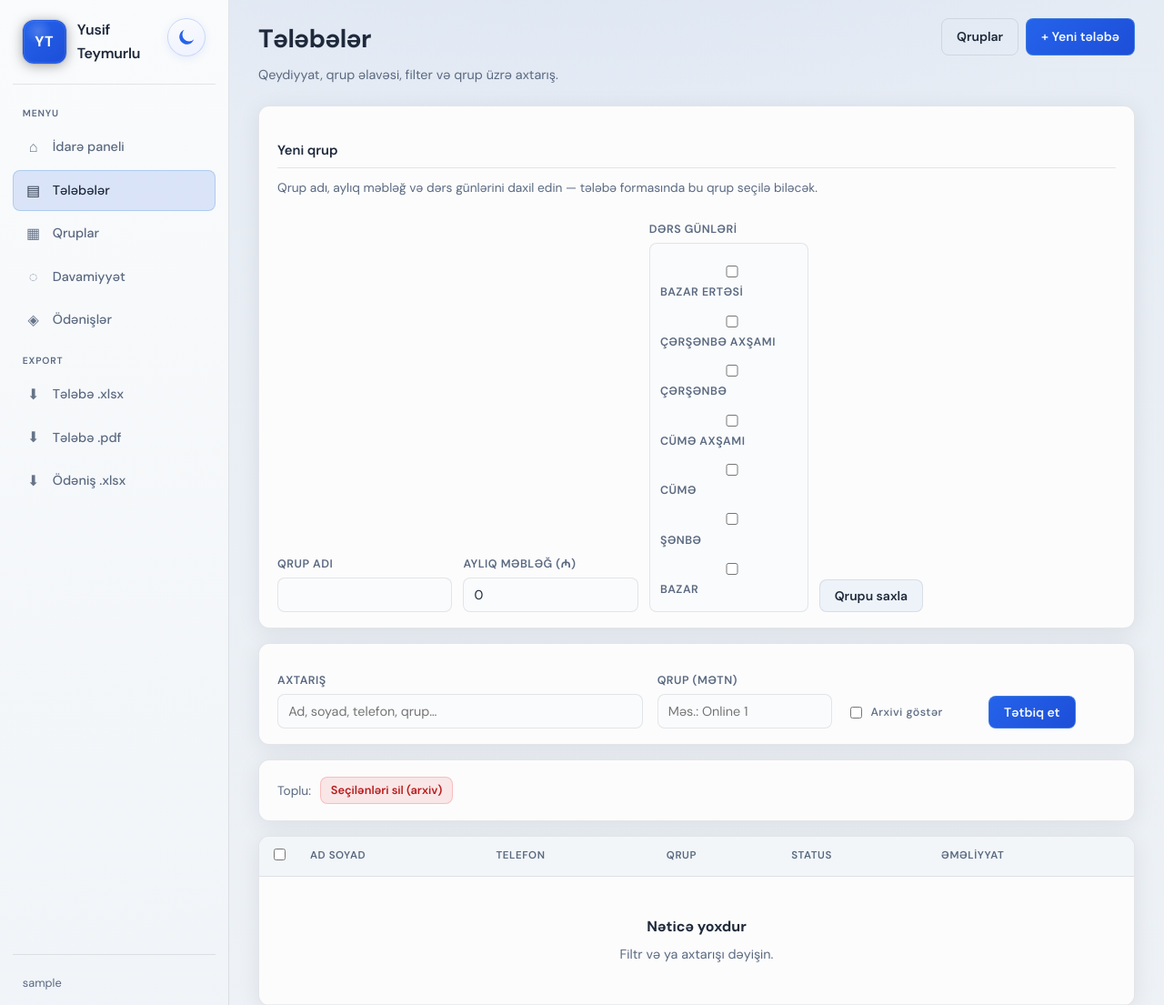
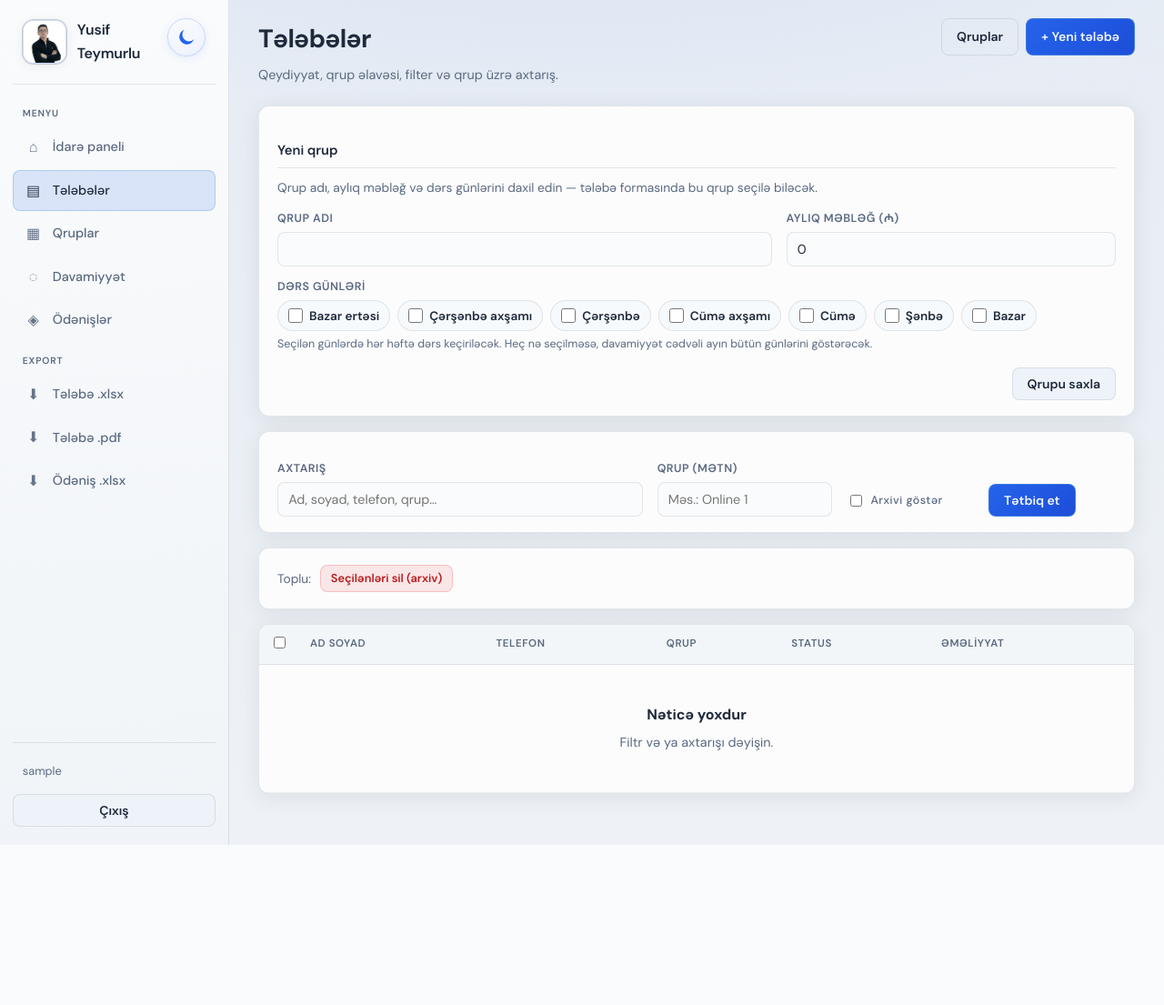
Before and after one commit to teymurov-git/Student-Management-System-Main, a Django app: page /students/ in a window 1280 px wide. Shown: the top 1105 px of the page at 91% size. After the commit the page ends 929 px from the top, so only its background shows below. Run offline with Django 4.2, Linux system fonts and the light colour scheme; the visitor is signed in with stand-in values (Sample User, id 1); data that the repository does not hold is empty.

Commit message:
'updated'

```diff
--- a/backend/portal/forms.py
+++ b/backend/portal/forms.py
@@ -11,6 +11,9 @@ from students.models import Student, StudentGroup
 def _wire_widgets(form: forms.BaseForm) -> None:
     for field in form.fields.values():
         c = field.widget.attrs.get("class", "").strip()
+        if isinstance(field.widget, forms.CheckboxSelectMultiple):
+            field.widget.attrs["class"] = f"{c} checkbox-chip-list".strip()
+            continue
         field.widget.attrs["class"] = f"{c} field-control".strip()
 
 
--- a/backend/portal/static/portal/style.css
+++ b/backend/portal/static/portal/style.css
@@ -162,9 +162,9 @@ html[data-theme="light"] .theme-toggle__icon-moon {
   width: 44px;
   height: 44px;
   max-width: 100%;
-  object-fit: contain;
+  object-fit: cover;
   aspect-ratio: 1;
-  padding: 3px;
+  padding: 0;
   border-radius: 12px;
   border: 1px solid var(--border-strong);
   background: rgba(255, 255, 255, 0.04);
@@ -1315,10 +1366,115 @@ html[data-theme="light"] .theme-toggle:hover {
   box-shadow: 0 3px 12px rgba(37, 99, 235, 0.14), inset 0 1px 0 rgba(255, 255, 255, 0.85);
 }
 
-/* Qrup çipləri + illik ödəniş şəbəkəsi */
+/* Qrup formaları + çiplər */
 .group-quick-add .toolbar {
   margin: 0;
 }
+.group-form {
+  margin: 0;
+}
+.group-form--page {
+  max-width: 46rem;
+}
+.group-form__grid {
+  display: grid;
+  grid-template-columns: minmax(13rem, 1.2fr) minmax(10rem, 0.8fr);
+  gap: 0.75rem 1rem;
+  align-items: start;
+}
+.group-form__field {
+  min-width: 0;
+}
+.group-form__field label,
+.group-form__field .form-label {
+  margin-top: 0;
+}
+.group-form__field .field-control {
+  max-width: none;
+}
+.group-form__field--weekdays,
+.group-form__actions {
+  grid-column: 1 / -1;
+}
+.group-form__actions {
+  display: flex;
+  justify-content: flex-end;
+  padding-top: 0.2rem;
+}
+.checkbox-chip-list,
+.checkbox-chip-list.field-control {
+  display: flex;
+  flex-wrap: wrap;
+  gap: 0.5rem;
+  width: 100%;
+  max-width: none;
+  margin: 0;
+  padding: 0;
+  border: 0;
+  background: transparent;
+  list-style: none;
+}
+.checkbox-chip-list > div,
+.checkbox-chip-list > li {
+  margin: 0;
+  padding: 0;
+  list-style: none;
+}
+.checkbox-chip-list label {
+  display: inline-flex;
+  align-items: center;
+  gap: 0.45rem;
+  min-height: 2.15rem;
+  margin: 0;
+  padding: 0.42rem 0.68rem;
+  border: 1px solid var(--border);
+  border-radius: 999px;
+  background: var(--surface);
+  color: var(--text);
+  font-size: 0.85rem;
+  font-weight: 600;
+  letter-spacing: 0;
+  line-height: 1.25;
+  text-transform: none;
+  cursor: pointer;
+  transition: background 0.15s, border-color 0.15s, box-shadow 0.15s;
+}
+.checkbox-chip-list label:hover {
+  border-color: var(--border-strong);
+  background: var(--surface-hover);
+}
+.checkbox-chip-list label:has(input:checked) {
+  border-color: rgba(91, 159, 212, 0.48);
+  background: var(--accent-glow);
+  color: var(--text);
+}
+.checkbox-chip-list label:focus-within {
+  border-color: var(--accent);
+  box-shadow: 0 0 0 3px var(--accent-glow);
+}
+.checkbox-chip-list input[type="checkbox"] {
+  width: 1rem;
+  height: 1rem;
+  margin: 0;
+  flex: 0 0 auto;
+  accent-color: var(--accent);
+}
+@media (max-width: 640px) {
+  .group-form__grid {
+    grid-template-columns: 1fr;
+  }
+  .group-form__actions {
+    justify-content: stretch;
+  }
+  .group-form__actions .btn {
+    width: 100%;
+  }
+  .checkbox-chip-list {
+    gap: 0.45rem;
+  }
+}
+
+/* Qrup çipləri + illik ödəniş şəbəkəsi */
 .group-chips {
   display: flex;
   flex-wrap: wrap;
--- a/backend/portal/templates/portal/base.html
+++ b/backend/portal/templates/portal/base.html
@@ -31,6 +31,7 @@
     })();
   </script>
   <title>{% block title %}İdarə paneli{% endblock %} — Tələbə İdarəetmə Sistemi</title>
+  <link rel="icon" type="image/png" href="{% static 'portal/brand/logo.png' %}">
   <link rel="stylesheet" href="{% static 'portal/style.css' %}">
 </head>
 <body>
@@ -42,7 +43,7 @@
     <div class="sidebar-brand">
       <div class="sidebar-brand-top">
         <div class="sidebar-brand-ident">
-          <div class="logo-mark logo-mark--sidebar" aria-hidden="true">YT</div>
+          <img class="logo-img logo-img--sidebar" src="{% static 'portal/brand/logo.png' %}" alt="" aria-hidden="true">
           <div class="sidebar-brand-text">
             <div class="logo-title">Yusif Teymurlu</div>
             <!-- <div class="logo-sub">Təhsil paneli</div> -->
--- a/backend/portal/templates/portal/login.html
+++ b/backend/portal/templates/portal/login.html
@@ -4,7 +4,7 @@
 {% block content_guest %}
 <div class="login-page">
   <div class="login-card">
-    <div class="logo-mark login-card__logo" aria-hidden="true">YT</div>
+    <img class="logo-img login-card__logo" src="{% static 'portal/brand/logo.png' %}" alt="Yusif Teymurlu loqosu">
     <h1>Giriş</h1>
     <p class="sub">Django administrator hesabı ilə daxil olun.</p>
     <form method="post" action="">
--- /dev/null
+++ b/backend/portal/templates/portal/partials/group_form_fields.html
@@ -0,0 +1,18 @@
+{% if group_form.non_field_errors %}<ul class="errorlist">{{ group_form.non_field_errors }}</ul>{% endif %}
+<div class="group-form__grid">
+  {% for field in group_form %}
+  <div class="group-form__field{% if field.name == 'lesson_weekdays' %} group-form__field--weekdays{% endif %}">
+    {% if field.name == "lesson_weekdays" %}
+    <div class="form-label">{{ field.label }}</div>
+    {% else %}
+    <label for="{{ field.id_for_label }}">{{ field.label }}</label>
+    {% endif %}
+    {{ field.errors }}
+    {{ field }}
+    {% if field.help_text %}<p class="form-field__help">{{ field.help_text }}</p>{% endif %}
+  </div>
+  {% endfor %}
+  <div class="group-form__actions">
+    <button type="submit" class="btn {{ submit_button_class|default:'btn-secondary' }}">{{ submit_label|default:"Saxla" }}</button>
+  </div>
+</div>
--- a/backend/portal/templates/portal/student_list.html
+++ b/backend/portal/templates/portal/student_list.html
@@ -15,17 +15,10 @@
 <div class="card group-quick-add">
   <div class="section-title" style="margin-bottom:0.6rem;text-transform:none;letter-spacing:0;font-size:0.92rem;color:var(--text);">Yeni qrup</div>
   <p style="margin:0 0 0.85rem;font-size:0.86rem;color:var(--text-secondary);">Qrup adı, aylıq məbləğ və dərs günlərini daxil edin — tələbə formasında bu qrup seçilə biləcək.</p>
-  <form method="post" action="{% url 'portal:student_group_add' %}" class="toolbar" style="flex-wrap:wrap;gap:0.75rem;">
+  <form method="post" action="{% url 'portal:student_group_add' %}" class="group-form group-form--quick">
     {% csrf_token %}
     <input type="hidden" name="next" value="{{ request.get_full_path }}">
-    {% for field in group_form %}
-    <div class="field" style="min-width:10rem;">
-      <label for="{{ field.id_for_label }}">{{ field.label }}</label>
-      {{ field.errors }}
-      {{ field }}
-    </div>
-    {% endfor %}
-    <div class="field" style="align-self:flex-end;"><button type="submit" class="btn btn-secondary">Qrupu saxla</button></div>
+    {% include "portal/partials/group_form_fields.html" with group_form=group_form submit_label="Qrupu saxla" %}
   </form>
 </div>
 
--- a/backend/portal/urls.py
+++ b/backend/portal/urls.py
@@ -41,6 +41,11 @@ urlpatterns = [
     path("students/<int:pk>/edit/", views.StudentUpdateView.as_view(), name="student_edit"),
     path("students/<int:pk>/archive/", views.StudentArchiveView.as_view(), name="student_archive"),
     path("davamiyyet/", views.AttendanceListView.as_view(), name="attendance_list"),
+    path(
+        "davamiyyet/quick-mark/",
+        views.AttendanceQuickMarkView.as_view(),
+        name="attendance_quick_mark",
+    ),
     path("davamiyyet/add/", views.AttendanceMarkView.as_view(), name="attendance_add"),
     path("odenisler/", views.PaymentYearGridView.as_view(), name="payment_grid"),
     path("odenisler/set-status/", views.PaymentSetStatusView.as_view(), name="payment_set_status"),
--- a/backend/portal/views.py
+++ b/backend/portal/views.py
@@ -130,6 +130,15 @@ ATTENDANCE_STATUS_META = {
         "label": "Gecikdi",
     },
 }
+ATTENDANCE_STATUS_OPTIONS = [
+    {
+        "value": value,
+        "label": ATTENDANCE_STATUS_META[value]["label"],
+        "icon": ATTENDANCE_STATUS_META[value]["icon"],
+        "css": ATTENDANCE_STATUS_META[value]["css"],
+    }
+    for value, _label in ATTENDANCE_MARK_STATUSES
+]
 
 
 def _safe_next_url(request):
@@ -175,6 +184,12 @@ def _attendance_redirect(group_id, target_date, month_value):
     return redirect(
         reverse("portal:attendance_add")
         + f"?student_group={group_id}&date={target_date.isoformat()}&month={month_value}"
+    )
+
+
+def _attendance_list_redirect(group_id, month_value):
+    return redirect(
+        reverse("portal:attendance_list") + f"?student_group={group_id}&month={month_value}"
     )
 
 
@@ -576,11 +591,10 @@ class AttendanceListView(LoginRequiredMixin, TemplateView):
                             {
                                 "date": lesson_date,
                                 "record": record,
+                                "status": record.status,
                                 "icon": meta["icon"],
                                 "css": meta["css"],
                                 "label": meta["label"],
-                                "mark_url": reverse("portal:attendance_add")
-                                + f"?student_group={selected_group.pk}&date={lesson_date.isoformat()}&month={selected_month}",
                             }
                         )
                     else:
@@ -588,11 +602,10 @@ class AttendanceListView(LoginRequiredMixin, TemplateView):
                             {
                                 "date": lesson_date,
                                 "record": None,
+                                "status": "",
                                 "icon": "---",
                                 "css": "badge-muted",
-                                "label": "Qeyd yoxdur",
-                                "mark_url": reverse("portal:attendance_add")
-                                + f"?student_group={selected_group.pk}&date={lesson_date.isoformat()}&month={selected_month}",
+                                "label": "Məlumat yoxdur",
                             }
                         )
                 rows.append({"student": student, "cells": cells})
@@ -620,9 +633,71 @@ class AttendanceListView(LoginRequiredMixin, TemplateView):
                 if marked_count
                 else 0.0,
                 "status_choices": ATTENDANCE_MARK_STATUSES,
+                "status_options": ATTENDANCE_STATUS_OPTIONS,
             }
         )
         return ctx
+
+
+class AttendanceQuickMarkView(LoginRequiredMixin, View):
+    def post(self, request):
+        group_id = (request.POST.get("student_group") or "").strip()
+        raw_mark = (request.POST.get("mark") or "").strip()
+        fallback_date = date.today()
+        month_year, month_num = _parse_month(request.POST.get("month"), fallback_date)
+        selected_month = _month_value(month_year, month_num)
+
+        if not group_id.isdigit():
+            messages.error(request, "Davamiyyət üçün qrup seçin.")
+            return redirect("portal:attendance_list")
+
+        group = get_object_or_404(StudentGroup, pk=int(group_id))
+
+        try:
+            student_id_raw, date_raw, status = raw_mark.split("|", 2)
+            student_id = int(student_id_raw)
+            target_date = date.fromisoformat(date_raw)
+        except (TypeError, ValueError):
+            messages.error(request, "Yanlış davamiyyət sorğusu.")
+            return _attendance_list_redirect(group.pk, selected_month)
+
+        month_year, month_num = _parse_month(request.POST.get("month"), target_date)
+        selected_month = _month_value(month_year, month_num)
+        allowed_statuses = {value for value, _label in ATTENDANCE_MARK_STATUSES}
+        if status not in allowed_statuses:
+            messages.error(request, "Yanlış davamiyyət statusu.")
+            return _attendance_list_redirect(group.pk, selected_month)
+
+        student = get_object_or_404(
+            Student,
+            pk=student_id,
+            student_group_id=group.pk,
+            is_archived=False,
+            status=Student.Status.ACTIVE,
+        )
+        record, created = AttendanceRecord.objects.update_or_create(
+            student=student,
+            date=target_date,
+            defaults={"status": status},
+        )
+        log_audit(
+            request.user,
+            "quick_mark",
+            "AttendanceRecord",
+            str(record.pk),
+            {
+                "student": student.pk,
+                "group": group.pk,
+                "date": target_date.isoformat(),
+                "status": status,
+                "created": created,
+            },
+        )
+        messages.success(
+            request,
+            f"{student.full_name} — {target_date.isoformat()}: {ATTENDANCE_STATUS_LABELS[status]}.",
+        )
+        return _attendance_list_redirect(group.pk, selected_month)
 
 
 class AttendanceMarkView(LoginRequiredMixin, TemplateView):
```
Also changed, not shown: other parts of backend/portal/static/portal/style.css (+51 -0 lines), backend/portal/templates/portal/attendance_list.html (+24 -7 lines), backend/portal/templates/portal/student_form.html (+3 -10 lines), backend/portal/templates/portal/student_group_form.html (+2 -11 lines).
